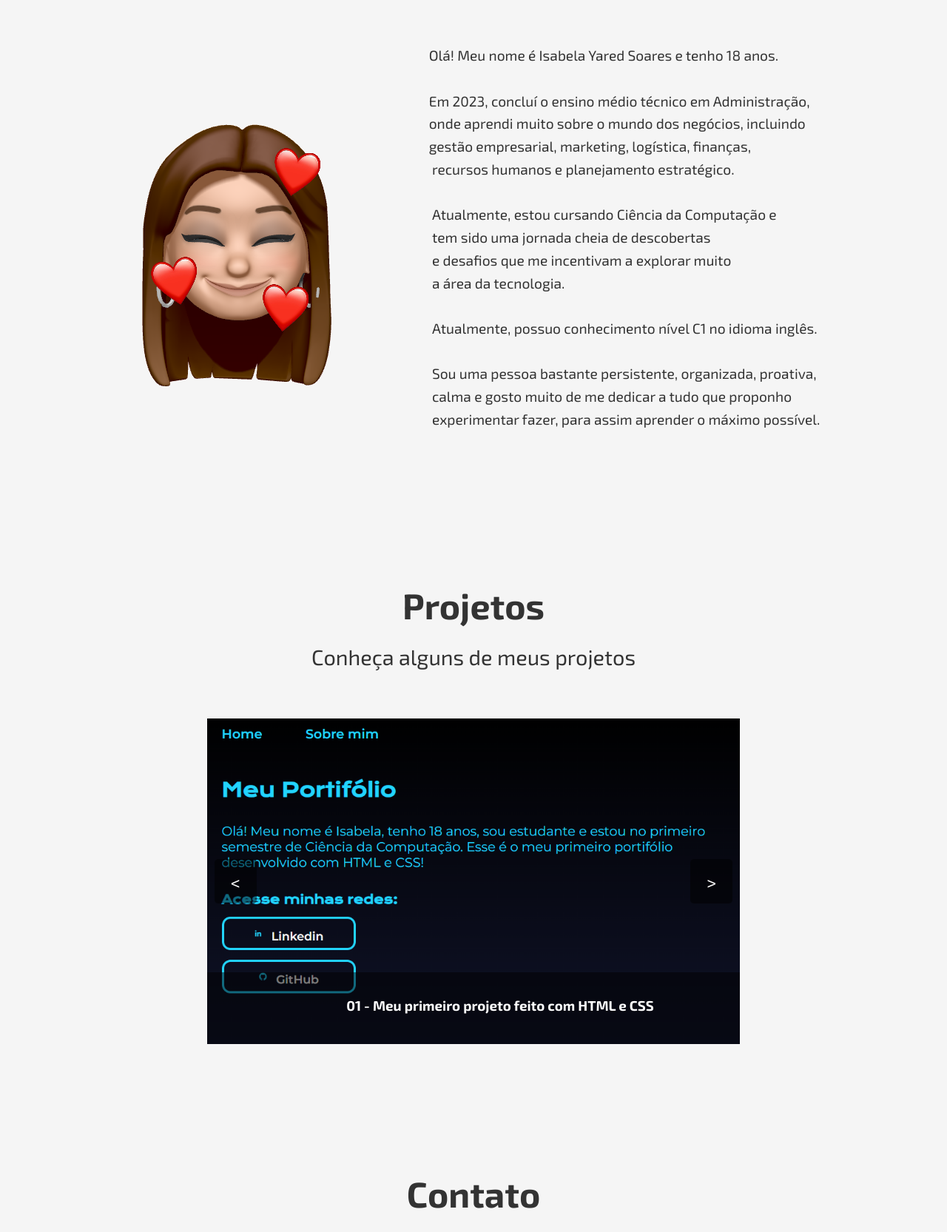
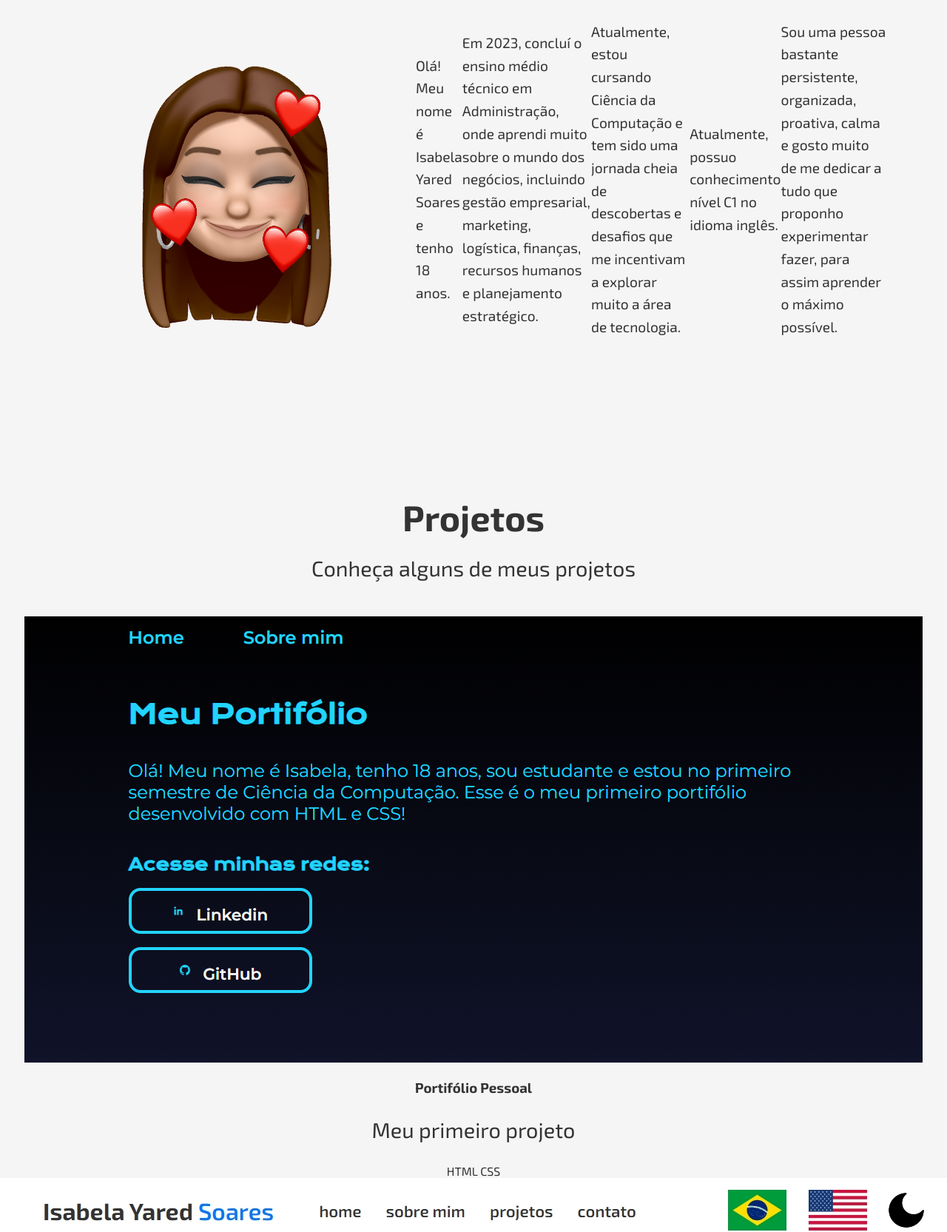
Before and after one commit to yaredisabela/html--css--assets, a plain HTML site: page index.html in a window 1280 px wide. Shown: the part 918-2583 px from the top of the page at 74% size. Drawn offline with Linux system fonts and the light colour scheme.

Commit message:
Update index.html

```diff
--- a/index.html
+++ b/index.html
@@ -38,7 +38,6 @@
                 <div class="botao">
                      <a id="cv" href="https://www.canva.com/design/DAF5HIlJuK4/tV5dNltjBUUV6Od3hnDVfA/edit?utm_content=DAF5HIlJuK4&utm_campaign=designshare&utm_medium=link2&utm_source=sharebutton" target="_blank">  Meu CV </a>
                     </div>
-            </br>
                 <div class="social-media">
                     <a href="https://linkedin.com/in/isabela-yared-soares" target="_blank"><img src="/assets/linkedinorange.png" alt="LinkedIn"></a>
                     <a href="https://github.com/yaredisabela" target="_blank"><img src="/assets/githuborange.png" alt="GitHub"></a>
@@ -54,34 +53,14 @@
         <div class="container">
             <section class="sobre-mim">
                 <h2 id="sobre-mim">Sobre Mim</h2>
-            </br></br></br>
+            </br></br>
                 <div class="conteudo">
                     <img src="/assets/isa.sticker.coracao.png" alt="sticker isa com corações">
-                    <p>ㅤOlá! Meu nome é Isabela Yared Soares e tenho 18 anos.
-                    </br></br>
-                    ㅤEm 2023, concluí o ensino médio técnico em Administração,
-                    </br>
-                    ㅤonde aprendi muito sobre o mundo dos negócios, incluindo
-                    </br>
-                    ㅤgestão empresarial, marketing, logística, finanças,
-                    </br>
-                    ㅤ  recursos humanos e planejamento estratégico.
-                    </br></br>
-                    ㅤ  Atualmente, estou cursando Ciência da Computação e
-                    </br>
-                    ㅤ  tem sido uma jornada cheia de descobertas
-                    </br>
-                    ㅤ  e desafios que me incentivam a explorar muito
-                    </br>
-                    ㅤ a área da tecnologia.
-                    </br></br>
-                    ㅤ  Atualmente, possuo conhecimento nível C1 no idioma inglês.
-                    </br></br>
-                    ㅤ Sou uma pessoa bastante persistente, organizada, proativa,
-                    </br>
-                    ㅤ  calma e gosto muito de me dedicar a tudo que proponho
-                    </br>
-                    ㅤ  experimentar fazer, para assim aprender o máximo possível.</p>
+                    <p>Olá! Meu nome é Isabela Yared Soares e tenho 18 anos.</p>
+                    <p>Em 2023, concluí o ensino médio técnico em Administração, onde aprendi muito sobre o mundo dos negócios, incluindo gestão empresarial, marketing, logística, finanças, recursos humanos e planejamento estratégico.</p>
+                    <p>Atualmente, estou cursando Ciência da Computação e tem sido uma jornada cheia de descobertas e desafios que me incentivam a explorar muito a área de tecnologia.</p>
+                    <p>Atualmente, possuo conhecimento nível C1 no idioma inglês.</p>
+                    <p>Sou uma pessoa bastante persistente, organizada, proativa, calma e gosto muito de me dedicar a tudo que proponho experimentar fazer, para assim aprender o máximo possível.</p>
                 </div>
          </div>
             </section>
@@ -90,31 +69,32 @@
 <section class="projetos" id="projetos">
     <h2>Projetos</h2>
     <p>Conheça alguns de meus projetos</p>
-</br></br>
-<div class="corpo">
-    <div class="slider-container">
-        <div class="slide active" style="background-image: url('/assets/projeto01.png');">
-            <div class="slide-content">
-                <h3>01 - Meu primeiro projeto feito com HTML e CSS</h3>
-                    <div class="saiba-mais">
-                       <!-- <a href="https://portif-lio-isabelayared.vercel.app" target="_blank">Saiba Mais</a>-->
-                    </div>
-            </div>
-        </div>
-       <div class="slide prev" style="background-image: url('/assets/projeto02.jpeg');">
-           <div class="slide-content">
-            <h3>02 - Meu Portifólio</h3>
-            </div>
-        </div>
-        <div class="arrow prev"><</div>
-        <div class="arrow next">></div>
-
-        <div class="pagination">
-            <div class="dot active"></div>
-            <div class="dot"></div>
+</br>
+<div class="projetos_conteudo">
+    <div class="projetos_conteudo_imagens">
+        <a href="https://portif-lio-isabelayared.vercel.app" target="_blank">
+            <img src="/assets/projeto01.png" alt="projeto01">
+        </a>
+        <h3>Portifólio Pessoal</h3>
+        <p>Meu primeiro projeto</p>
+        <div class="tech-icons">
+            <span>HTML</span>
+            <span>CSS</span>
         </div>
     </div>
+    <div class="projetos_conteudo_imagens">
+        <a href="https://portifolio01-ivory.vercel.app" target="_blank">
+            <img src="/assets/projeto02.jpeg" alt="projeto02">
+        </a>
+        <h3>Portifólio Pessoal</h3>
+        <p>Meu Portifólio</p>
+        <div class="tech-icons">
+            <span>JS</span>
+            <span>HTML</span>
+            <span>CSS</span>
+        </div>
     </div>
+</div>
 </section>
 
 </br></br></br></br>
```
